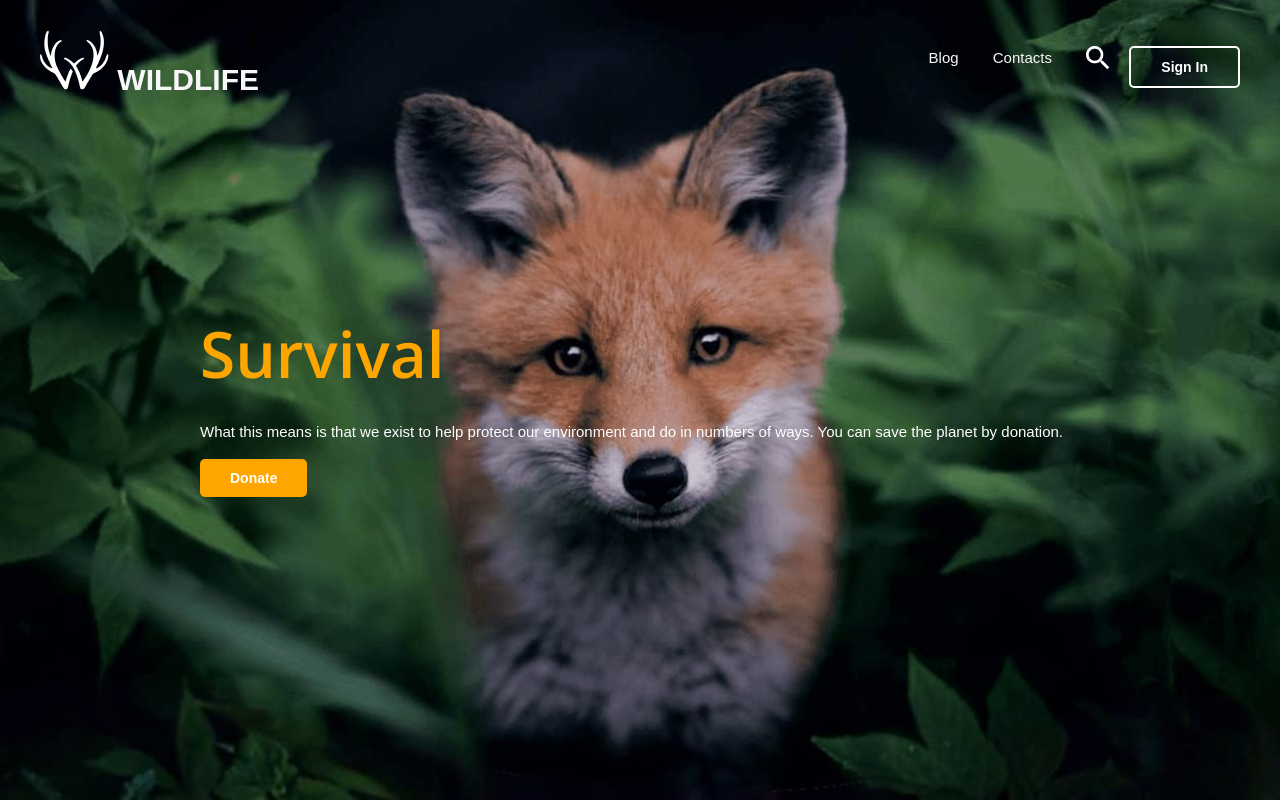
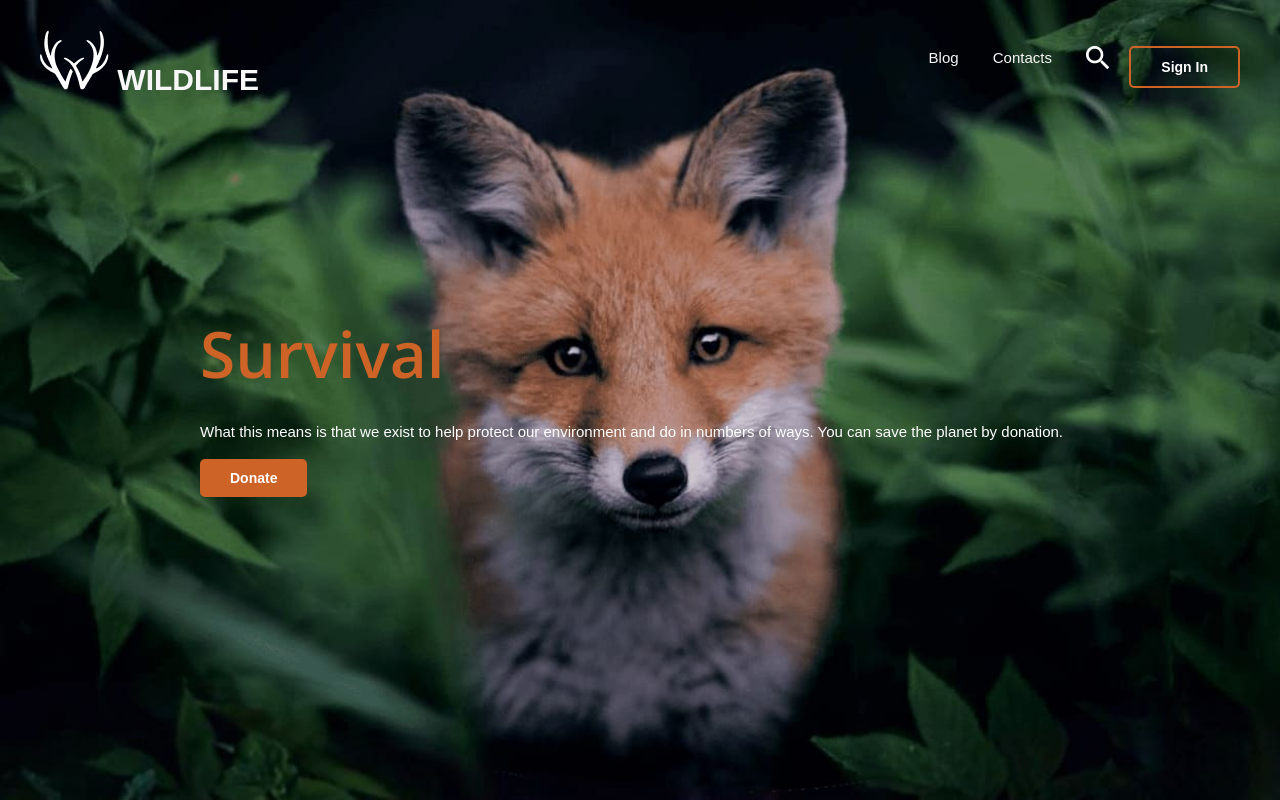
Before and after one commit to ArtemIgnatiev908976/WildLife, a plain HTML site: page index.html in a window 1280 px wide. Shown: the top 800 px of the page. Drawn offline with nearby package versions, Linux system fonts and the light colour scheme.

Commit message:
init: buttons

```diff
--- a/assets/css/style.css
+++ b/assets/css/style.css
@@ -28,6 +28,7 @@ h1{
     font-family: 'Open Sans', sans-serif;
     font-size: 48pt;
     font-weight: 600;
+    color: #CD6326;
 }
 h2{
     margin: 0;
@@ -188,7 +189,7 @@ hr{
     display: inline-block;
     vertical-align: top;
     padding: 8px 30px;
-    border: 2px solid #ffffff;
+    border: 2px solid #CD6326;
     font-size: 14px;
     font-weight: 700;
     color: #ffffff;
@@ -198,8 +199,14 @@ hr{
 }
 
 .btn:hover {
-    background-color: white;
-    color: #333333;
+    background-color: #CD6326;
+    color: #f7f7f7;
+    border: 2px solid #CD6326;
+}
+.btn:active{
+    background-color: #8f5613;
+    color: #f7f7f7;
+    border: 2px solid #8f5613;
 }
 
 .btn2{
@@ -213,9 +220,18 @@ hr{
     text-trensform: uppercase;
     text-decoration: none;
     transition: background .1s linear, color .3s linear;
-    background-color: orange;
+    background-color: #CD6326;
 }
+.btn2:hover {
+    background-color: #e39128;
+    color: #f7f7f7;
 
+}
+.btn2:active{
+    background-color: #8f5613;
+    color: #f7f7f7;
+
+}
 
 
 
--- a/index.html
+++ b/index.html
@@ -35,7 +35,7 @@
     <div class="container">
         <div class="intro_inner">
 
-<h1 style="color: orange">Survival</h1>
+<h1 >Survival</h1>
 <p style="color: white">What this means is that we exist to help protect our environment and do in numbers of ways. You can save the planet by donation.</p>
             <a class="btn2" href="#">Donate</a>
         </div>
```
